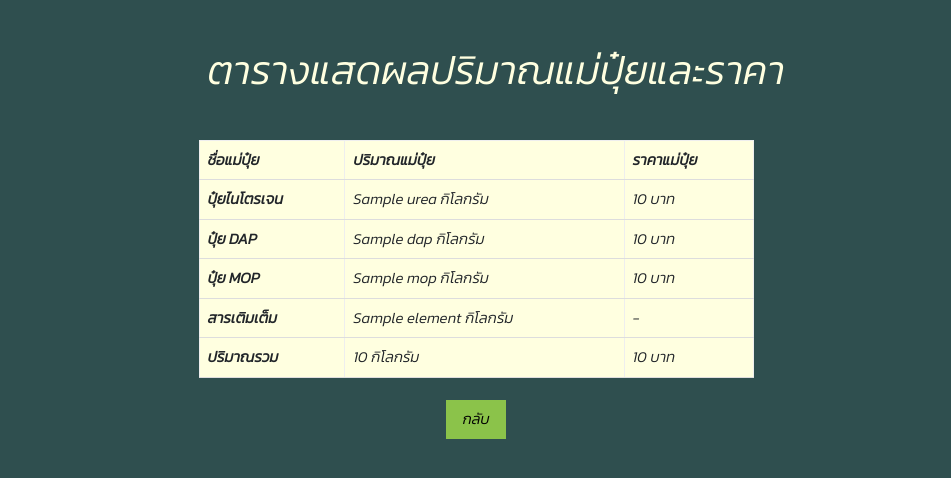
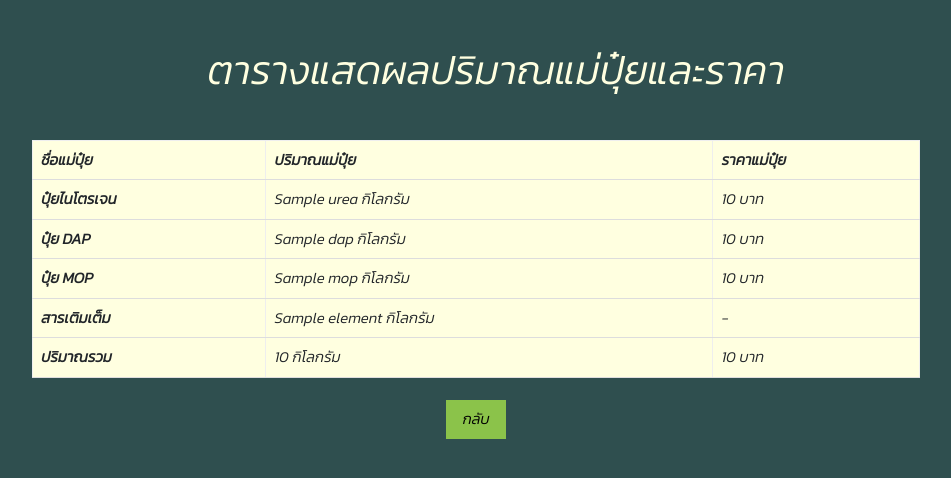
Before and after one commit to bunnybunbun37204/Change-Agriculter-life-YSC, a Django app: template templates/result.html in a window 1280 px wide. Shown: the part 53-531 px from the top of the page, without its empty margins (164-1115 px from the left). Run offline with Django 3.2, Linux system fonts and the light colour scheme; the template is opened without the code that fills it: most values are stand-ins (such as "Sample title", 1, 10 or a date in 2020); some libraries are stand-ins or nearby versions.

Commit message:
edit width and height in result

```diff
--- a/templates/result.html
+++ b/templates/result.html
@@ -4,7 +4,7 @@
     <dir class="welcome2">
         ตารางแสดผลปริมาณแม่ปุ๋ยและราคา
     </dir>
-    <table style="width: 50%; height: 80%; text-align: center;" border="1"  class="w3-animate-opacity">
+    <table style="width: 80%; height: 90%; text-align: center;" border="1"  class="w3-animate-opacity">
         <tr>
             <th>ชื่อแม่ปุ๋ย</th>
             <th>ปริมาณแม่ปุ๋ย</th>
```
